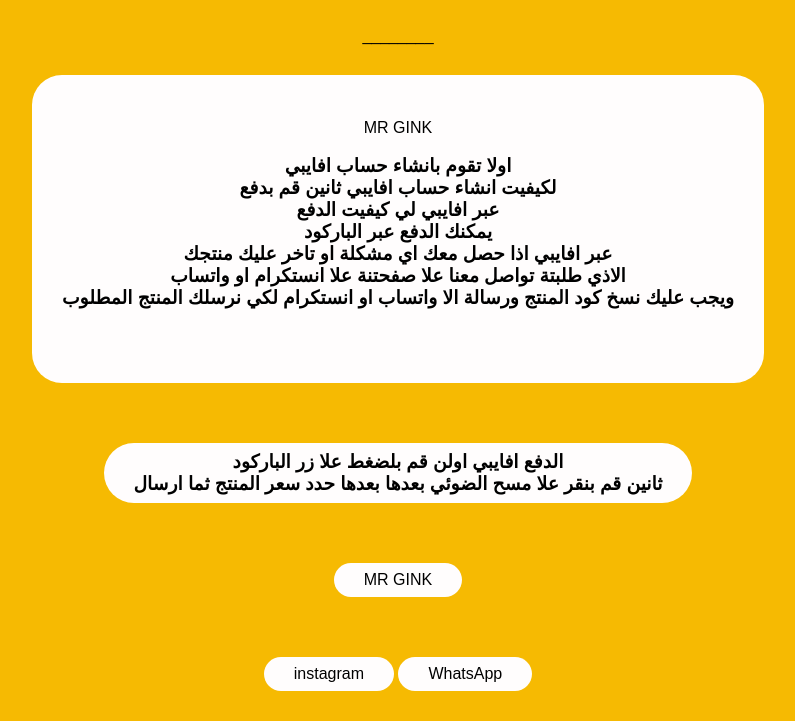
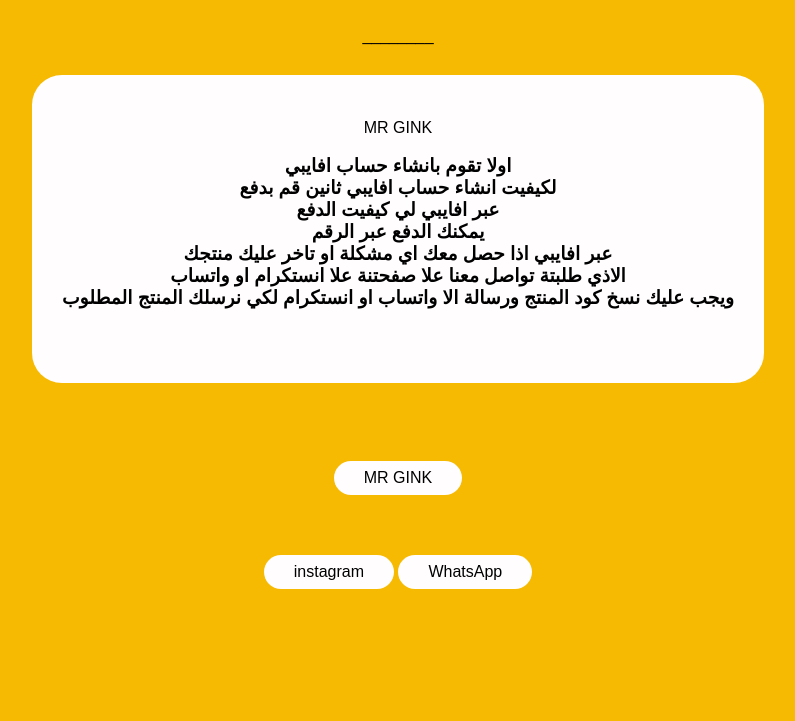
Before and after one commit to mmmmkkkk9k/1yyy, a plain HTML site: page index.html in a window 1280 px wide. Shown: the part 464-1185 px from the top of the page, without its empty margins (242-1037 px from the left). After the commit the page ends 1083 px from the top, so only its background shows below. Drawn offline with Linux system fonts and the light colour scheme.

Commit message:
Update index.html

```diff
--- a/index.html
+++ b/index.html
@@ -37,8 +37,7 @@
         <br>
         عبر افايبي  لي كيفيت الدفع
         <br>
-        يمكنك الدفع عبر الباركود
-        <br>
+      يمكنك الدفع عبر الرقم   <br>
         عبر افايبي اذا حصل معك اي مشكلة او تاخر عليك منتجك
         <br>
         الاذي طلبتة  تواصل معنا علا صفحتنة علا انستكرام او واتساب
@@ -46,10 +45,8 @@
         ويجب عليك نسخ كود المنتج ورسالة الا واتساب او انستكرام لكي نرسلك المنتج المطلوب
         <br><br><br><br> </h3></a>
         <br>
-        <a href="" class="btn">
-          <h3>
-            الدفع افايبي اولن قم بلضغط علا زر الباركود<br> ثانين قم بنقر علا مسح الضوئي بعدها بعدها حدد سعر المنتج ثما ارسال
-          </h3></a>
+
+
       <br>
       <a href="" class="btn">MR GINK</a>
       <br>
```
